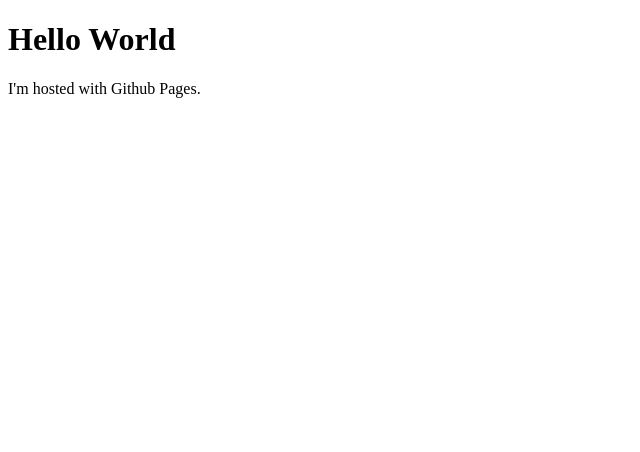
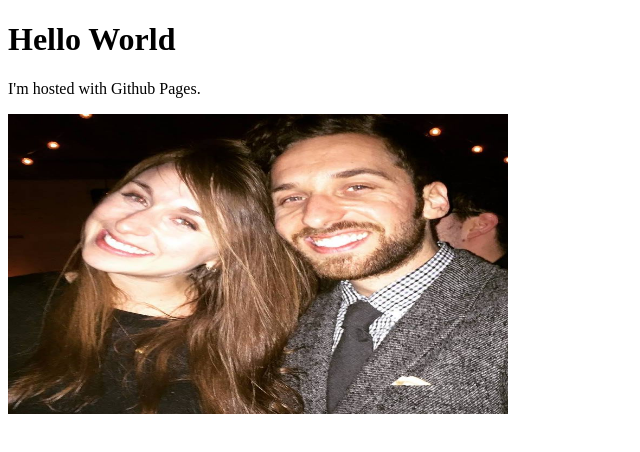
Before and after one commit to sunnifer/sunnifer.github.io, a plain HTML site: page index.html in a window 1280 px wide. Shown: the whole page, without its empty margins (0-640 px from the left). Drawn offline with Linux system fonts and the light colour scheme.

Commit message:
slideshow - test 1.1
add missing line

http://stackoverflow.com/questions/13860671/how-to-create-image-slidesho
w-in-html

```diff
--- a/index.html
+++ b/index.html
@@ -17,7 +17,7 @@ image4.src = "sunnifer.github.io/emily.jpg"
 <h1>Hello World</h1>
 <p>I'm hosted with Github Pages.</p>
 
-<p>
+<p><img src="sunnifer.github.io/dante.jpg" width="500" height="300" name="slide"/></p>
 	<script type="text/javascript">
 	var step=1;
 	function slideit()
```
